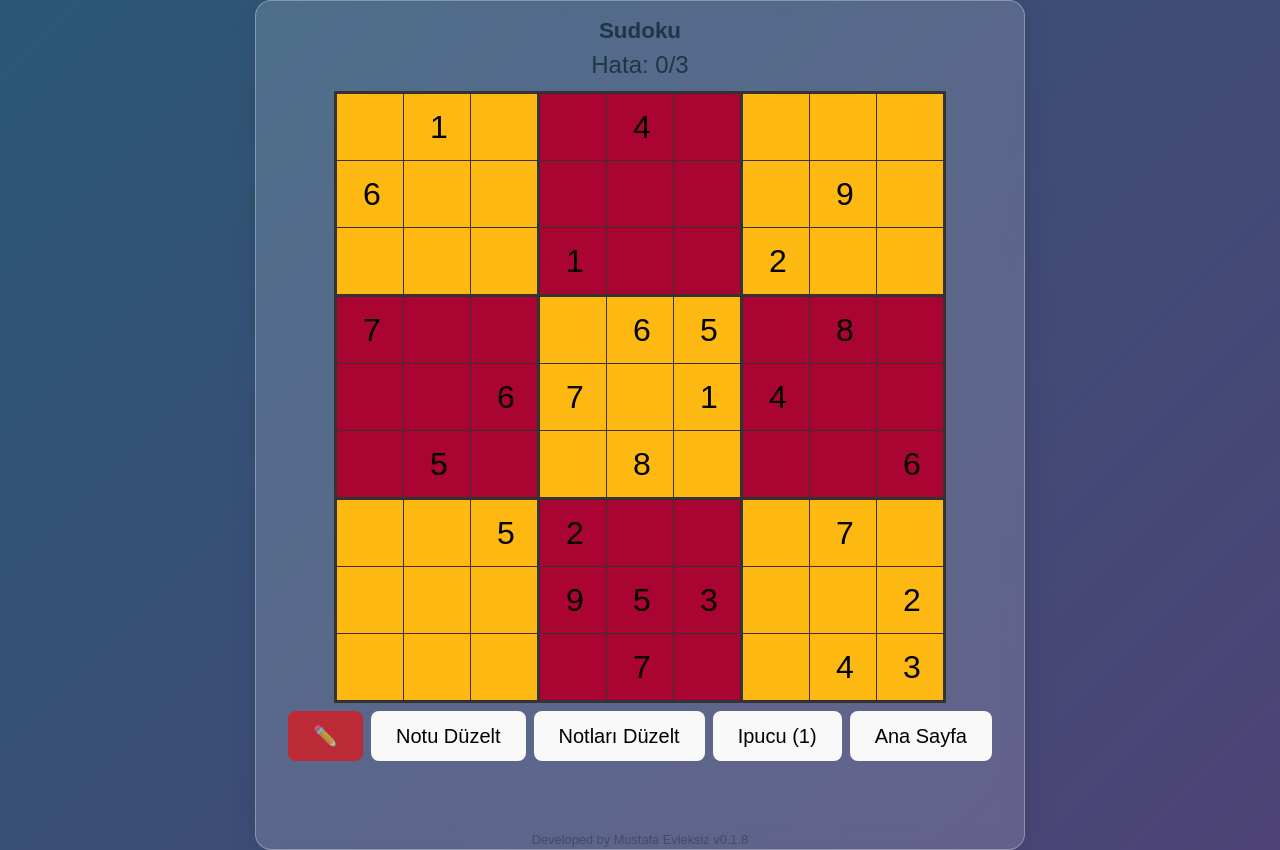
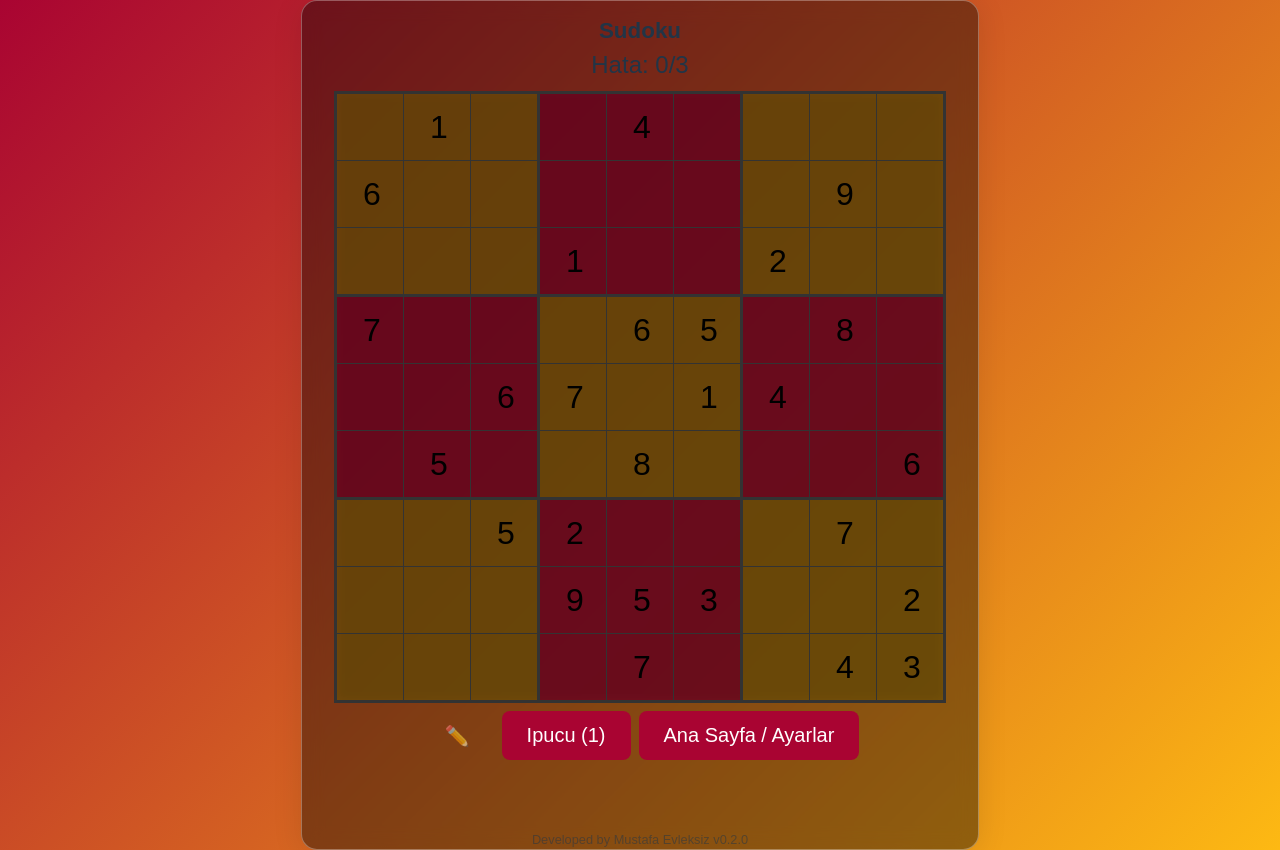
Before and after one commit to mystafe/LockGame, a React (Vite) app: page / in a window 1280 px wide. Both pictures are taken after a click on the button "Başla". Built offline with nearby package versions, Linux system fonts and the light colour scheme.

Commit message:
Refine UI with Galatasaray glass theme

```diff
--- a/package.json
+++ b/package.json
@@ -1,7 +1,7 @@
 {
   "name": "minigames",
   "private": true,
-  "version": "0.1.8",
+  "version": "0.2.0",
   "type": "module",
   "scripts": {
     "dev": "vite",
--- a/src/App.css
+++ b/src/App.css
@@ -8,7 +8,7 @@
   justify-content: center;
   align-items: center;
   animation: fadein 0.5s ease-in;
-  background: rgba(255, 255, 255, 0.15);
+  background: rgba(0, 0, 0, 0.4);
   border-radius: 16px;
   border: 1px solid rgba(255, 255, 255, 0.3);
   backdrop-filter: blur(10px);
@@ -53,6 +53,11 @@
   margin-bottom: 1rem;
   width: 100%;
   max-width: 600px;
+}
+.options > div {
+  display: flex;
+  align-items: center;
+  gap: 0.5rem;
 }
 
 .options select,
@@ -129,6 +134,25 @@
   color: white;
 }
 
+.lock-controls {
+  display: flex;
+  justify-content: center;
+  gap: 0.5rem;
+}
+.lock-controls button {
+  font-size: 0.9rem;
+}
+
+.lock-title {
+  margin-bottom: 0.5rem;
+}
+
+@media (max-width: 600px) {
+  .lock-title {
+    font-size: 1.5rem;
+  }
+}
+
 .status {
   margin-top: 1rem;
   font-weight: bold;
--- a/src/App.jsx
+++ b/src/App.jsx
@@ -158,7 +158,7 @@ export default function App() {
               <div>
                 <label>Mod: </label>
                 <select value={mode} onChange={(e) => setMode(e.target.value)}>
-                  <option value="easy">Lock Game Easy</option>
+                  <option value="easy">LockGame Casual</option>
                   <option value="challenge">Lock Game Challenge</option>
                 </select>
               </div>
@@ -199,7 +199,7 @@ export default function App() {
 
     return (
       <div className="app">
-        <h1>{mode === 'easy' ? 'Lock Game Easy' : 'Lock Game Challenge'}</h1>
+        <h1 className="lock-title">{mode === 'easy' ? 'LockGame Casual' : 'Lock Game Challenge'}</h1>
         <div className="wheels">
         {guess.map((d, i) => (
           <DigitWheel
@@ -210,8 +210,11 @@ export default function App() {
           />
         ))}
       </div>
-      {!finished && <button onClick={handleSubmit}>Tahmin Et</button>}
-      {finished && <button onClick={handleRestart}>Yeniden Başlat</button>}
+      <div className="lock-controls">
+        {!finished && <button onClick={handleSubmit}>Tahmin Et</button>}
+        {finished && <button onClick={handleRestart}>Yeniden Başlat</button>}
+        <button onClick={handleRestart}>Ana Sayfa</button>
+      </div>
       <p>Kalan Hak: {maxAttempts - attempts.length}</p>
       {status && <p className="status">{status}</p>}
       <div className="history">
--- a/src/Sudoku.css
+++ b/src/Sudoku.css
@@ -14,6 +14,10 @@
 .board {
   border-collapse: collapse;
   margin: 0.5rem auto;
+  background: rgba(0, 0, 0, 0.5);
+  backdrop-filter: blur(6px);
+  border-radius: 8px;
+  border: 1px solid rgba(255, 255, 255, 0.2);
 }
 .board.size9 td:nth-child(3n) {
   border-right: 3px solid #333;
@@ -86,11 +90,13 @@
   opacity: 1;
 }
 .note-btn {
-  background: red;
-  color: white;
+  background: none;
+  border: none;
+  font-size: 1.5rem;
+  color: var(--gs-yellow);
 }
 .note-btn.active {
-  background: darkred;
+  color: var(--gs-red);
 }
 .note-btn.inactive {
   opacity: 0.6;
@@ -100,23 +106,24 @@
   animation: pulse 1s infinite;
 }
 .digit-pad {
-  position: fixed;
-  bottom: 0;
-  left: 0;
+  margin-top: 0.5rem;
   width: 100%;
   background: rgba(255, 255, 255, 0.3);
   backdrop-filter: blur(8px);
-  border-top: 1px solid rgba(255, 255, 255, 0.4);
+  border-radius: 10px;
   display: grid;
   grid-template-columns: repeat(5, 1fr);
   gap: 0.5rem;
   padding: 0.5rem;
-  z-index: 500;
 }
 .digit-pad button {
   width: 100%;
   height: 3rem;
   transition: transform 0.2s;
+  border-radius: 8px;
+  background: var(--gs-red);
+  color: #fff;
+  border: none;
 }
 .digit-pad button:disabled {
   opacity: 0.5;
@@ -205,7 +212,7 @@
 .block4,
 .block6,
 .block8 {
-  background: #fdb912;
+  background: rgba(253, 185, 18, 0.3);
   color: #000;
 }
 
@@ -213,7 +220,7 @@
 .block3,
 .block5,
 .block7 {
-  background: #a90432;
+  background: rgba(169, 4, 50, 0.5);
   color: #fff;
 }
 
--- a/src/SudokuGame.jsx
+++ b/src/SudokuGame.jsx
@@ -92,6 +92,7 @@ export default function SudokuGame({ difficulty, onBack, version }) {
   const [rand, setRand] = useState(() => createRandomData())
   const [board, setBoard] = useState(rand.puzzle.map(r => [...r]))
   const [hintsLeft, setHintsLeft] = useState(cfg.hints)
+  const [superMode, setSuperMode] = useState(false)
   const [mistakes, setMistakes] = useState(0)
   const [noteMode, setNoteMode] = useState(false)
   const [mouse, setMouse] = useState({ x: 0, y: 0 })
@@ -199,7 +200,7 @@ export default function SudokuGame({ difficulty, onBack, version }) {
   }
 
   const giveHint = () => {
-    if (hintsLeft <= 0 || finished) return
+    if ((!superMode && hintsLeft <= 0) || finished) return
     const empties = []
     for (let r = 0; r < cfg.size; r++) {
       for (let c = 0; c < cfg.size; c++) {
@@ -218,7 +219,7 @@ export default function SudokuGame({ difficulty, onBack, version }) {
     newNotes = removeNotesForNumber(r, c, rand.solution[r][c], newNotes)
     setNotes(newNotes)
     setBoard(newBoard)
-    setHintsLeft(hintsLeft - 1)
+    if (!superMode) setHintsLeft(hintsLeft - 1)
   }
 
   const giveFreeHint = () => {
@@ -269,18 +270,14 @@ export default function SudokuGame({ difficulty, onBack, version }) {
     setNotes(newNotes)
   }
 
-  const fixCurrentNote = () => {
-    if (!activeCell) return
-    const { r, c } = activeCell
-    const allowed = getAllowedDigits(r, c)
-    const newNotes = notes.map(row => row.map(n => [...n]))
-    newNotes[r][c] = allowed
-    setNotes(newNotes)
-  }
 
   const handleHeaderClick = () => {
     const count = headerClicks + 1
     if (count >= 5) {
+      if (!superMode) {
+        setSuperMode(true)
+        setHintsLeft(Infinity)
+      }
       giveFreeHint()
       setHeaderClicks(0)
     } else {
@@ -293,7 +290,7 @@ export default function SudokuGame({ difficulty, onBack, version }) {
     setRand(newData)
     setBoard(newData.puzzle.map(r => [...r]))
     setNotes(newData.puzzle.map(row => row.map(() => [])))
-    setHintsLeft(cfg.hints)
+    setHintsLeft(superMode ? Infinity : cfg.hints)
     setMistakes(0)
   }
 
@@ -357,6 +354,21 @@ export default function SudokuGame({ difficulty, onBack, version }) {
           ))}
         </tbody>
       </table>
+      <div className="controls">
+        <button
+          className={`note-btn${noteMode ? ' active' : ' inactive'}`}
+          onClick={() => setNoteMode(!noteMode)}
+        >
+          ✏️
+        </button>
+        {superMode && (
+          <button onClick={fixAllNotes}>Notları Düzelt</button>
+        )}
+        <button onClick={giveHint} disabled={!superMode && hintsLeft <= 0}>
+          Ipucu ({superMode ? '∞' : hintsLeft})
+        </button>
+        <button onClick={onBack}>Ana Sayfa / Ayarlar</button>
+      </div>
       {activeCell && (
         <div className="digit-pad">
           {(() => {
@@ -380,20 +392,6 @@ export default function SudokuGame({ difficulty, onBack, version }) {
           </button>
         </div>
       )}
-      <div className="controls">
-        <button
-          className={`note-btn${noteMode ? ' active' : ' inactive'}`}
-          onClick={() => setNoteMode(!noteMode)}
-        >
-          ✏️
-        </button>
-        <button onClick={fixCurrentNote}>Notu Düzelt</button>
-        <button onClick={fixAllNotes}>Notları Düzelt</button>
-        <button onClick={giveHint} disabled={hintsLeft <= 0}>
-          Ipucu ({hintsLeft})
-        </button>
-        <button onClick={onBack}>Ana Sayfa</button>
-      </div>
       {finished && <p className="status">Tebrikler!</p>}
       {finished && (
         <div className="end-controls">
--- a/src/index.css
+++ b/src/index.css
@@ -2,6 +2,9 @@
   font-family: system-ui, Avenir, Helvetica, Arial, sans-serif;
   line-height: 1.5;
   font-weight: 400;
+
+  --gs-red: #a90432;
+  --gs-yellow: #fdb913;
 
   color-scheme: light dark;
   color: #f0f0f0;
@@ -29,7 +32,7 @@ body {
   justify-content: center;
   min-width: 320px;
   min-height: 100vh;
-  background: linear-gradient(135deg, #2b5876, #4e4376);
+  background: linear-gradient(135deg, var(--gs-red), var(--gs-yellow));
 }
 
 h1 {
@@ -44,12 +47,13 @@ button {
   font-size: 1em;
   font-weight: 500;
   font-family: inherit;
-  background-color: #333;
+  background-color: var(--gs-red);
+  color: #fff;
   cursor: pointer;
   transition: border-color 0.25s;
 }
 button:hover {
-  border-color: #646cff;
+  border-color: var(--gs-yellow);
 }
 button:focus,
 button:focus-visible {
@@ -65,7 +69,8 @@ button:focus-visible {
     color: #747bff;
   }
   button {
-    background-color: #f9f9f9;
+    background-color: var(--gs-red);
+    color: #fff;
   }
 }
 
```
Also changed, not shown: 2 other files (tests, documents, lock files or other folders).
